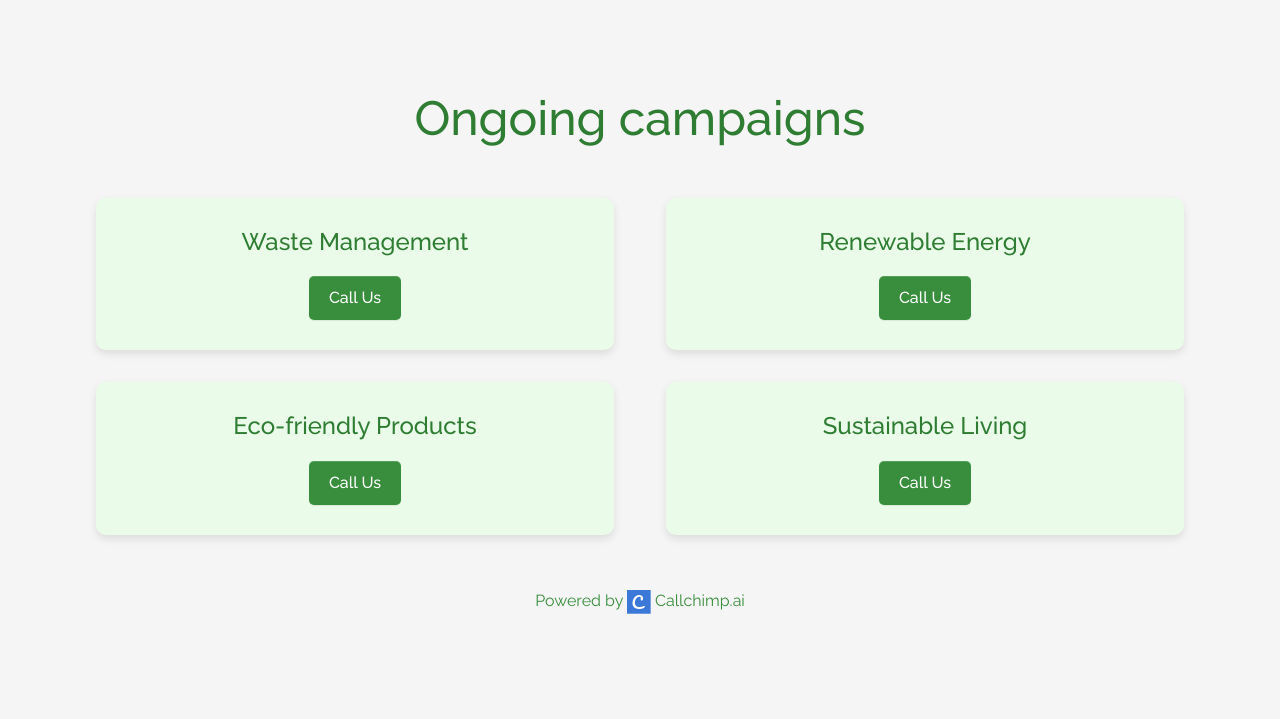
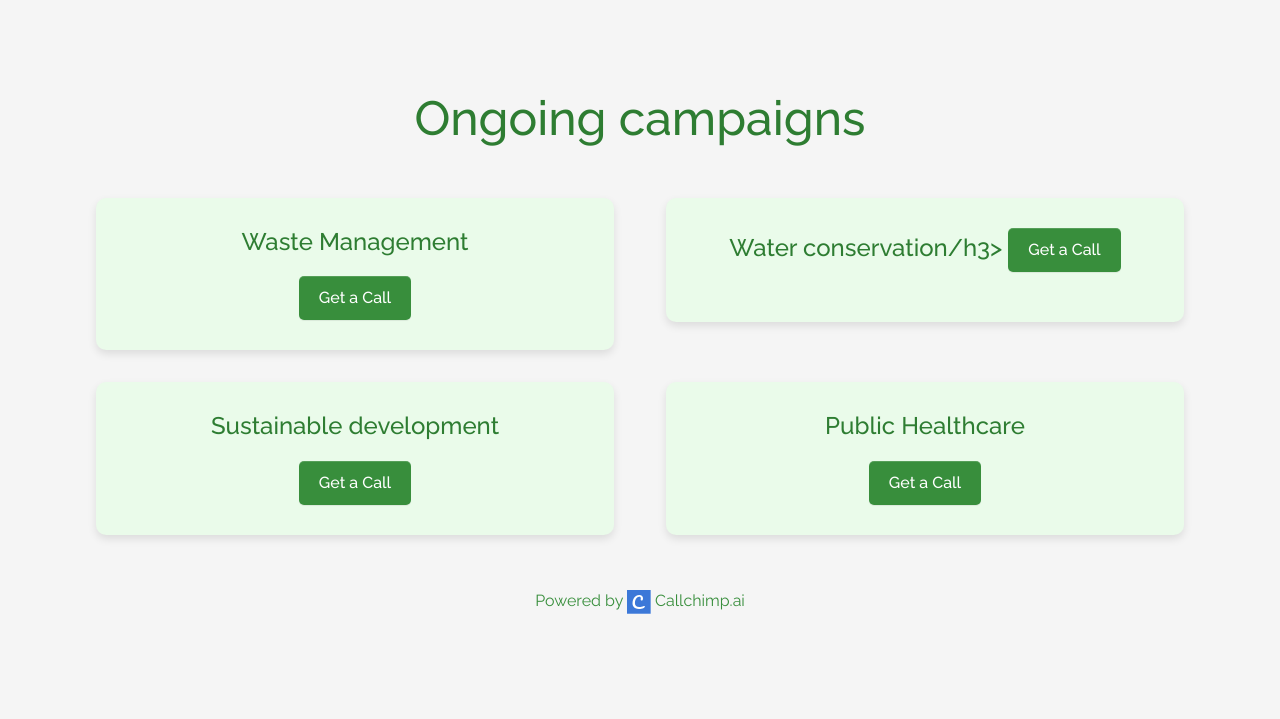
Before and after one commit to RudrasSingh/GreenTech-h4b-24, a Python web app: template templates/ongoingcmp.html in a window 1280 px wide. Shown: the part 88-807 px from the top of the page. Run offline with Jinja, Linux system fonts and the light colour scheme; the template is opened without the code that fills it, so the values that code supplies are empty; some libraries are stand-ins or nearby versions.

Commit message:
added file

```diff
--- a/templates/ongoingcmp.html
+++ b/templates/ongoingcmp.html
@@ -87,25 +87,25 @@
                     <div class="col-lg-6 col-md-6 col-sm-12 mb-2">
                         <div class="green-tech-box">
                             <h3>Waste Management</h3>
-                            <button class="btn btn-call-us">Call Us</button>
+                            <a class="btn btn-call-us" href="{{url_for('campaign1')}}">Get a Call</a>
                         </div>
                     </div>
                     <div class="col-lg-6 col-md-6 col-sm-12 mb-2">
                         <div class="green-tech-box">
-                            <h3>Renewable Energy</h3>
-                            <button class="btn btn-call-us">Call Us</button>
+                            <h3>Water conservation/h3>
+                            <a class="btn btn-call-us" href="{{url_for('campaign2')}}">Get a Call</a>
                         </div>
                     </div>
                     <div class="col-lg-6 col-md-6 col-sm-12 mb-2">
                         <div class="green-tech-box">
-                            <h3>Eco-friendly Products</h3>
-                            <button class="btn btn-call-us">Call Us</button>
+                            <h3>Sustainable development </h3>
+                            <a class="btn btn-call-us" href="{{url_for('campaign3')}}">Get a Call</a>
                         </div>
                     </div>
                     <div class="col-lg-6 col-md-6 col-sm-12 mb-2">
                         <div class="green-tech-box">
-                            <h3>Sustainable Living</h3>
-                            <button class="btn btn-call-us">Call Us</button>
+                            <h3>Public Healthcare</h3>
+                            <a class="btn btn-call-us" href="{{url_for('campaign4')}}">Get a Call</a>
                         </div>
                     </div>
                 </div>
```
Also changed, not shown: app.py (+50 -0 lines).
